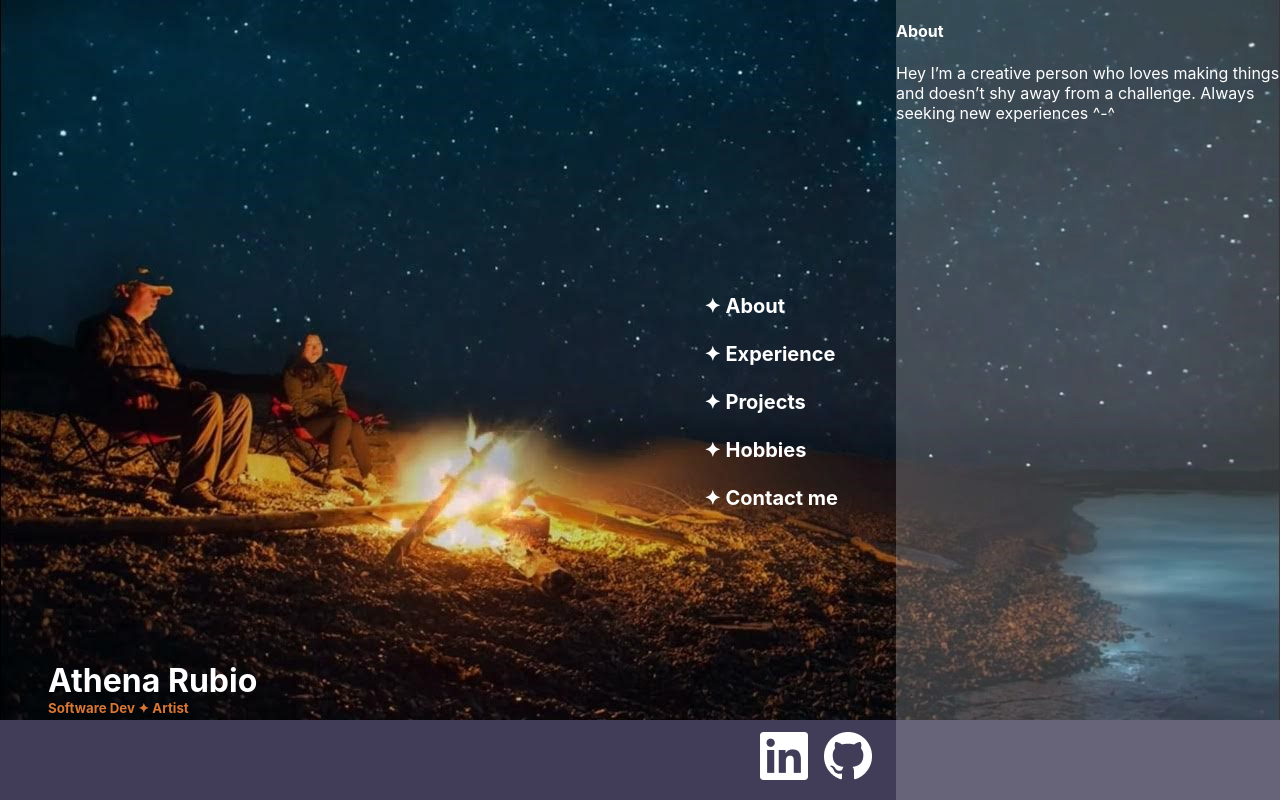
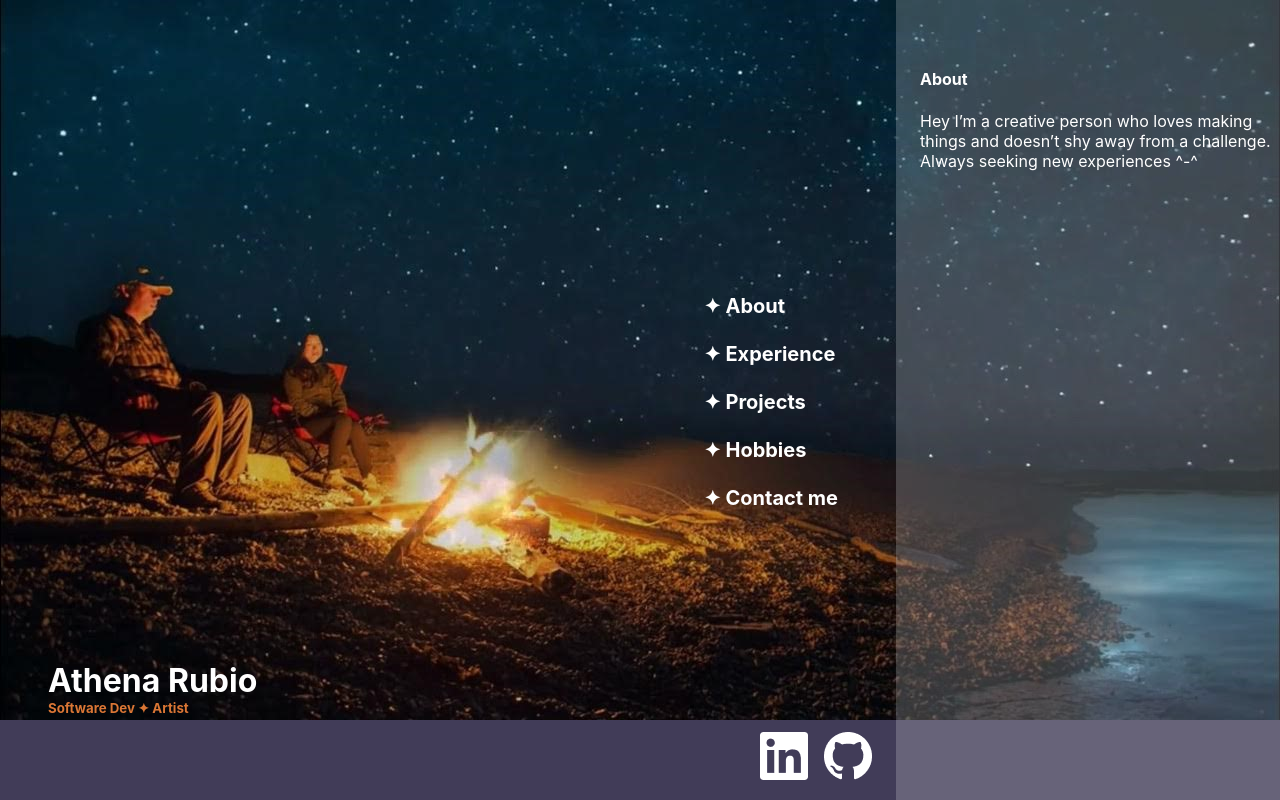
Before and after one commit to SpeedyDolphin/SpeedyDolphin.github.io, a React (Create React App) app: page /#/Home in a window 1280 px wide. Before the commit this address led to /#/. Built offline with nearby package versions, Linux system fonts and the light colour scheme.

Commit message:
added minor css styling to entry

```diff
--- a/src/components/entries/Entry.module.css
+++ b/src/components/entries/Entry.module.css
@@ -2,5 +2,12 @@
     min-height: 100vh;
     scroll-snap-align: start;
     color: white;
+    padding-left: 1.5em;
+    padding-top: 3em;
+    padding-bottom: 0em;
+    .entry{
+        padding-top: 1em;
+        padding-right: 2em;
+    }
 
 }
```
